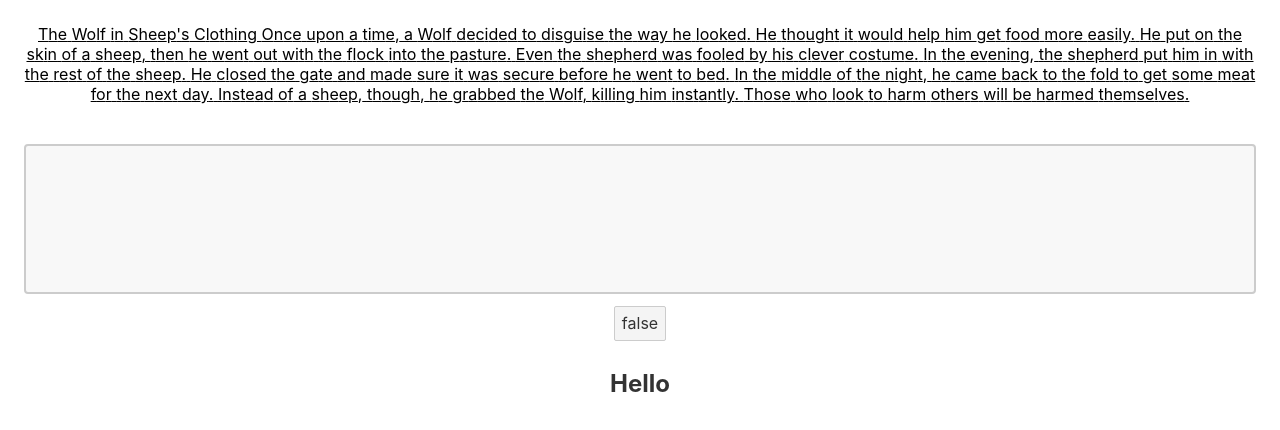
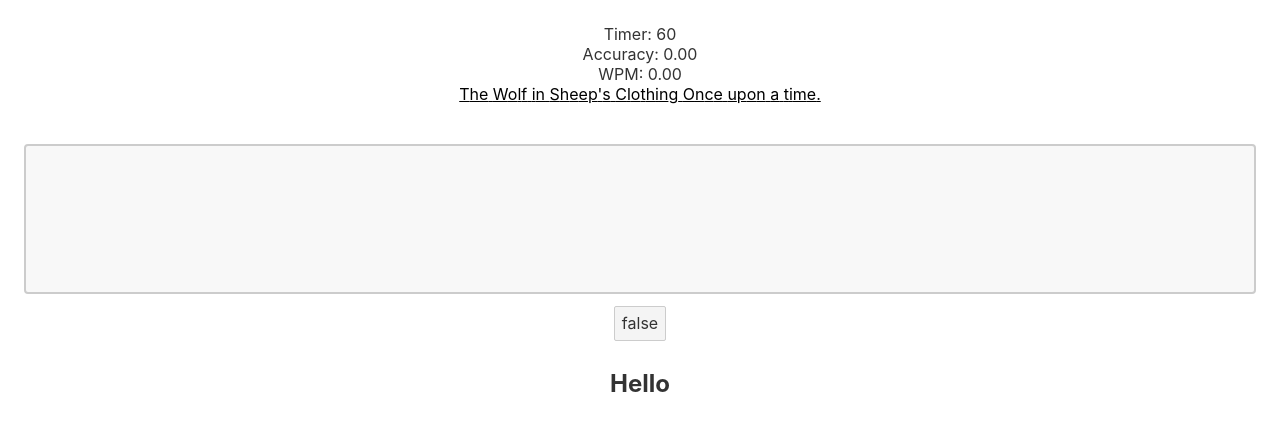
Before and after one commit to raiden808/svelte-intro, a Svelte app: page / in a window 1280 px wide. Shown: the top 430 px of the page. Built offline with nearby package versions, Linux system fonts and the light colour scheme.

Commit message:
feat: typing test update

```diff
--- a/src/TypingTest.svelte
+++ b/src/TypingTest.svelte
@@ -1,5 +1,5 @@
 <script>
-	let test = "The Wolf in Sheep's Clothing Once upon a time, a Wolf decided to disguise the way he looked. He thought it would help him get food more easily. He put on the skin of a sheep, then he went out with the flock into the pasture. Even the shepherd was fooled by his clever costume. In the evening, the shepherd put him in with the rest of the sheep. He closed the gate and made sure it was secure before he went to bed. In the middle of the night, he came back to the fold to get some meat for the next day. Instead of a sheep, though, he grabbed the Wolf, killing him instantly. Those who look to harm others will be harmed themselves.";
+	let test = "The Wolf in Sheep's Clothing Once upon a time.";
 	let testArray = test.split("");
 
 	// users input
@@ -7,6 +7,47 @@
 	$: userInputArray = input.split("");
 
 	let start = false;
+
+	/**
+	 * Equations
+	 * https://www.speedtypingonline.com/typing-equations
+	 */
+	let timer = 60;
+	$: wpm = (userInputArray.length/5)/1;
+
+
+	// set reactivity here
+
+	setInterval(() => {
+
+		if(start) {
+			if (timer > 0) timer--;
+		}
+
+
+	}, 1000);
+
+	let accuracy = 0;
+
+
+	$: input && revealScore();
+
+	const revealScore = () => {
+
+		let score = [];
+
+		testArray.map((e,i) => {
+			if(e == userInputArray[i]) {
+				score.push(e)
+			}
+
+			console.log(e)
+		})
+
+		accuracy = (score.length / testArray.length) * 100;
+
+		console.log("score is: ", score)
+	}
 
 	const startTest = () => {
 		start = !start;
@@ -31,6 +72,10 @@
 		// }
 	}
 </script>
+
+<div>Timer: {timer}</div>
+<div>Accuracy: {accuracy.toFixed(2)}</div>
+<div>WPM: {wpm.toFixed(2)}</div>
 
 <div>
 	{#each testArray as item, i}
```
